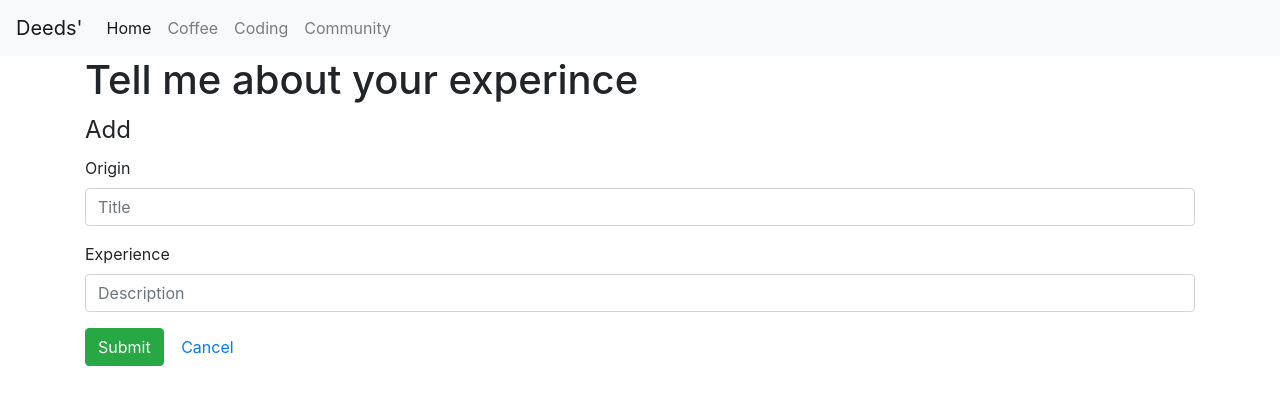
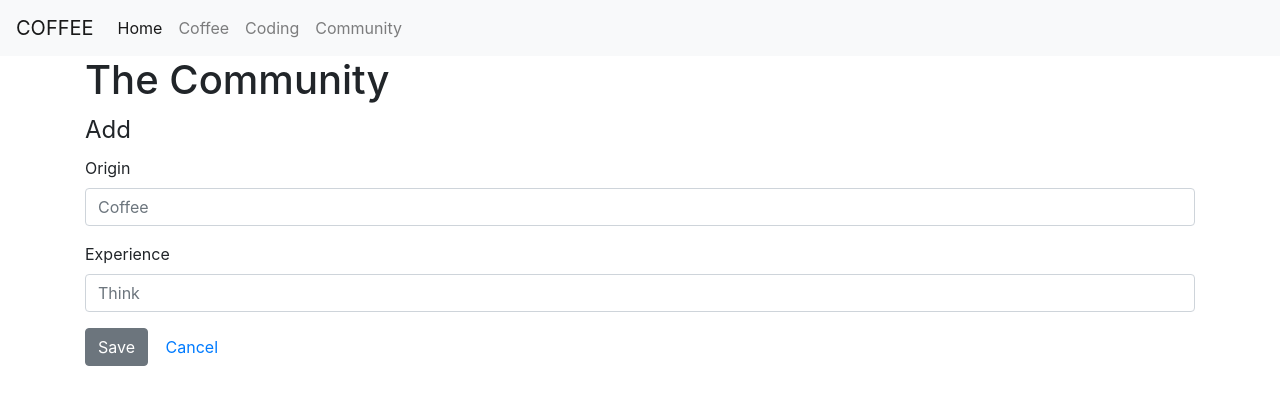
Before and after one commit to deedsburlager/coffeefsjs, a website: page public/index.html in a window 1280 px wide. Drawn offline with nearby package versions, Linux system fonts and the light colour scheme; no server answers.

Commit message:
Full Op CRUD

```diff
--- a/public/index.html
+++ b/public/index.html
@@ -3,8 +3,8 @@
 <head>
     <!-- Meta Tags -->
     <meta charset="utf-8" />
-    <!--<meta name="viewport" content="width=device=width, height=device-height, intial-scale=1.0, user-scalable=yes">-->
-    <title>Deeds'</title>
+    <!-- <meta name="viewport" content="width=device=width, height=device-height, intial-scale=1.0, user-scalable=yes"> -->
+    <title>Deeds' Full Stacked</title>
     <!-- Sources -->
     <link href="https://maxcdn.bootstrapcdn.com/font-awesome/4.7.0/css/font-awesome.min.css" rel="stylesheet" integrity="sha384-wvfXpqpZZVQGK6TAh5PVlGOfQNHSoD2xbE+QkPxCAFlNEevoEH3Sl0sibVcOQVnN" crossorigin="anonymous">
     <link rel="stylesheet" href="https://maxcdn.bootstrapcdn.com/bootstrap/4.0.0/css/bootstrap.min.css" integrity="sha384-Gn5384xqQ1aoWXA+058RXPxPg6fy4IWvTNh0E263XmFcJlSAwiGgFAW/dAiS6JXm" crossorigin="anonymous">
@@ -13,7 +13,7 @@
 <body>
         <!-- NavBar Begins -->
         <nav class="navbar navbar-expand-lg navbar-light bg-light">
-                <a class="navbar-brand" href="#">Deeds'</a>
+                <a class="navbar-brand" href="#">COFFEE</a>
                 <button class="navbar-toggler" type="button" data-toggle="collapse" data-target="#navbarNav" aria-controls="navbarNav" aria-expanded="false" aria-label="Toggle navigation">
                     <span class="navbar-toggler-icon"></span>
                 </button>
@@ -42,8 +42,7 @@
 
         <header>
             <div class="container">
-                    <h1>Tell me about your experince</h1>
-
+                    <h1>The Community</h1>
                     <div id="list-container"></div>
                     <div id="form-container" class="panel">
                         <form id="add-file-form">
@@ -52,13 +51,13 @@
                         <legend id="form-label">Coffee</legend>
                         <div class="form-group">
                             <label for="file-title">Origin</label>
-                            <input type="text" class="form-control" id="file-title" placeholder="Title" name="title">
+                            <input type="text" class="form-control" id="file-title" placeholder="Coffee" name="title">
                         </div>
                         <div class="form-group">
                             <label for="file-description">Experience</label>
-                            <input type="text" class="form-control" id="file-description" placeholder="Description" name="description">
+                            <input type="text" class="form-control" id="file-description" placeholder="Think" name="description">
                         </div>
-                        <button type="button" onclick="submitFileForm()" class="btn btn-success">Submit</button>
+                        <button type="button" onclick="submitFileForm()" class="btn btn-secondary">Save</button>
                         <button type="button" onclick="cancelFileForm()" class="btn btn-link">Cancel</button>
                     </form>
                     </div>
```
